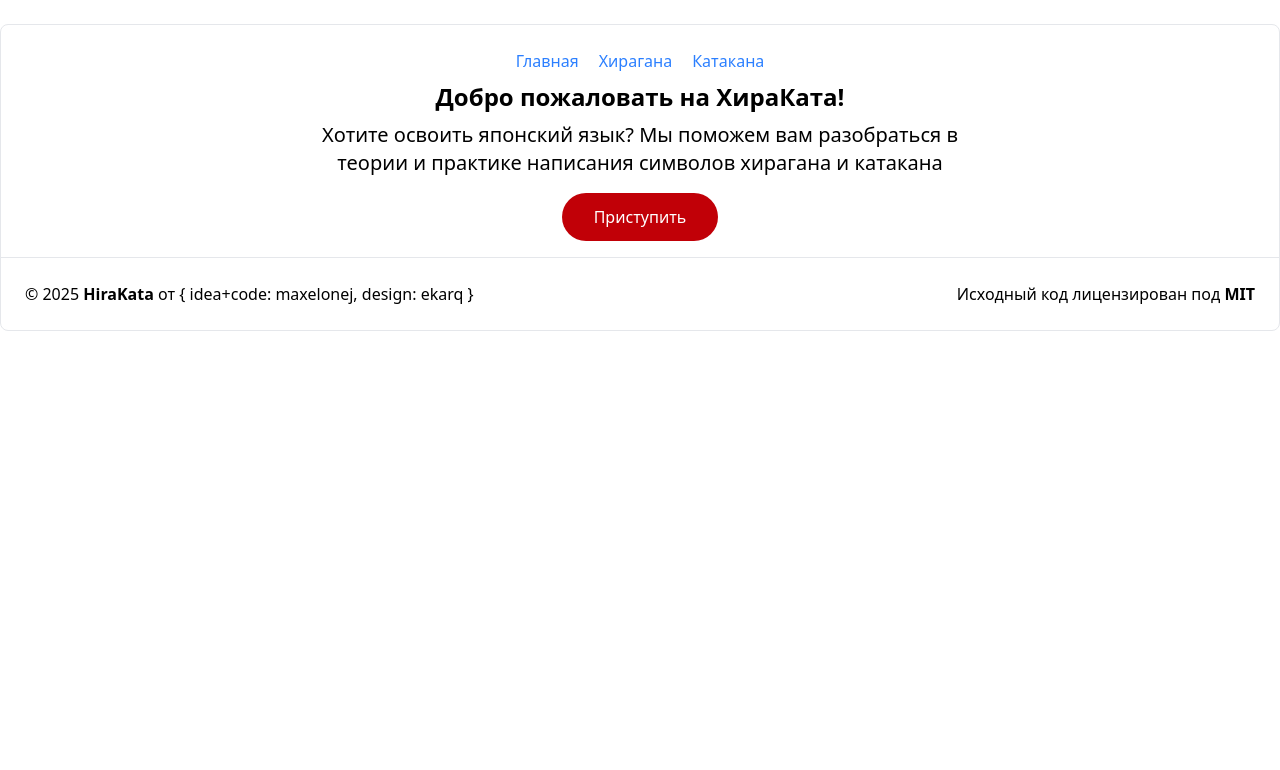
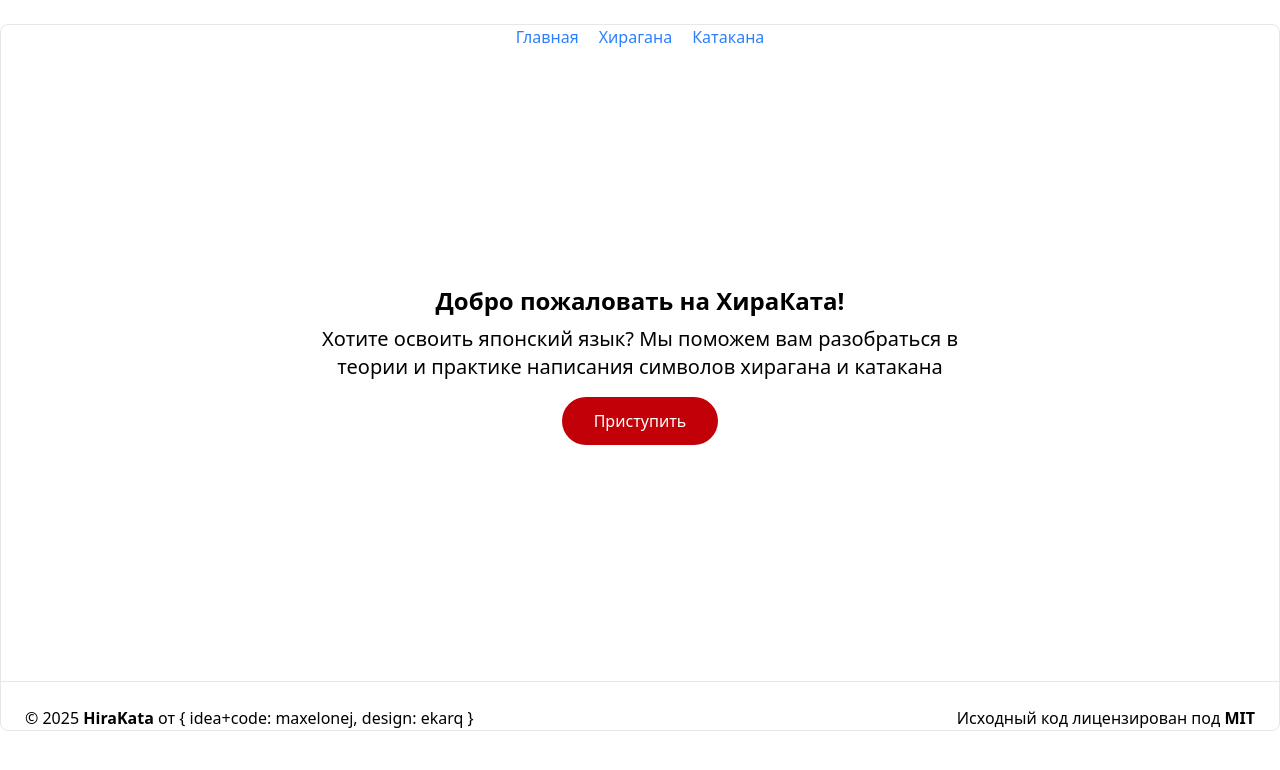
Before and after one commit to makesomelayouts/hirakata, a React (Vite) app: page / in a window 1280 px wide. Shown: the top 770 px of the page. Built offline with nearby package versions, Linux system fonts and the light colour scheme.

Commit message:
Update layout

```diff
--- a/src/widgets/Layout.jsx
+++ b/src/widgets/Layout.jsx
@@ -3,10 +3,12 @@ import { Footer } from "./Footer";
 
 export const Layout = ({ children }) => {
   return (
-    <div className="max-w-[1280px] w-full mx-auto mt-6 py-6 bg-white rounded-lg border border-gray-200">
+    <div className="max-w-[1280px] max-h-[95dvh] overflow-auto w-full mx-auto my-6 bg-white rounded-lg border border-gray-200">
       <Header />
 
-      {children}
+      <div className="flex flex-col items-center justify-center text-center h-[76dvh] px-6 my-2">
+        {children}
+      </div>
 
       <Footer />
     </div>
```
